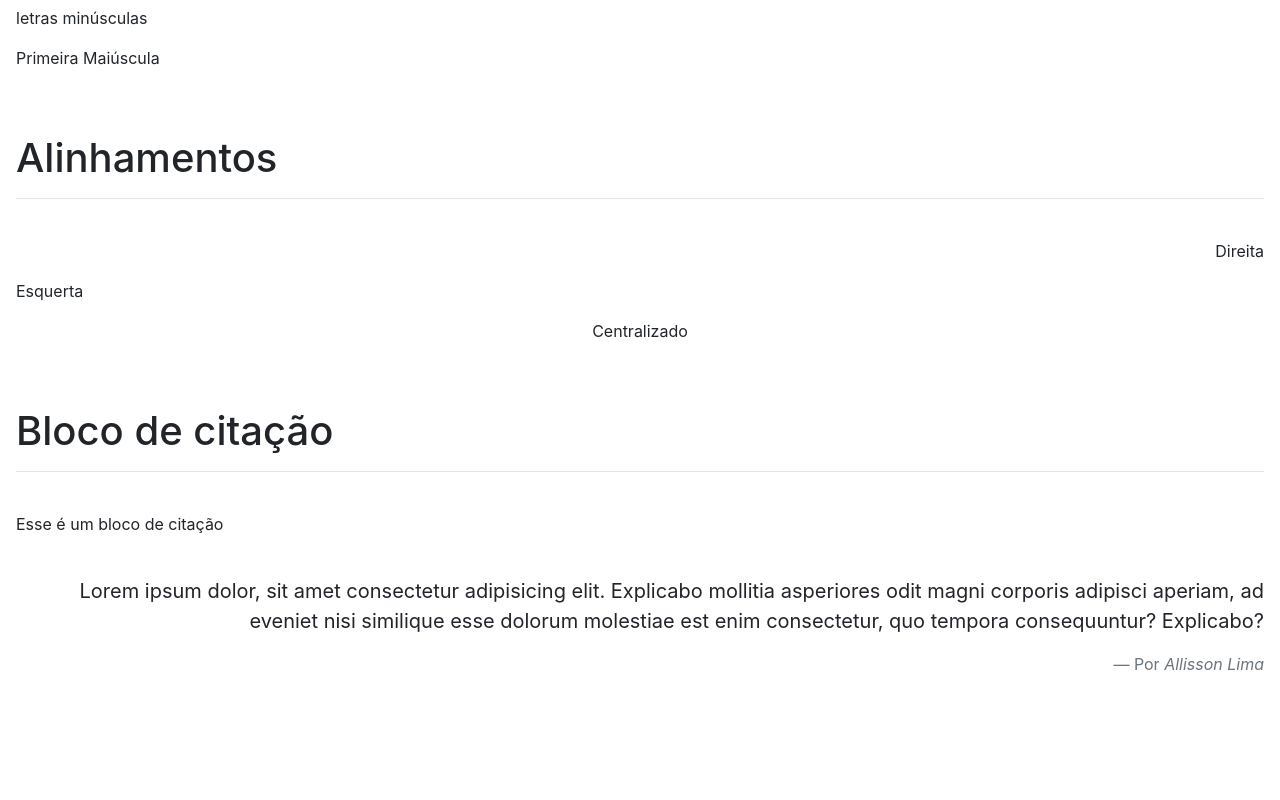
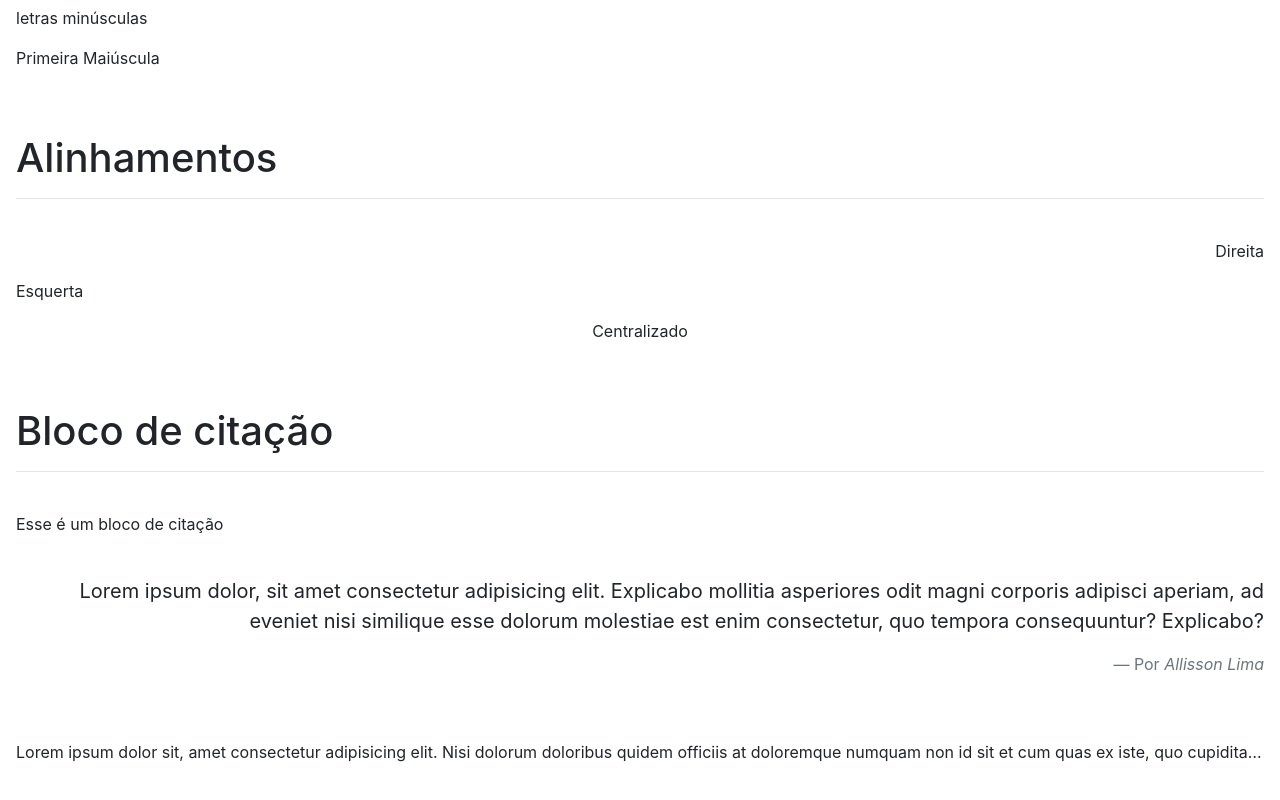
Before and after one commit to allisson-lima/BootStrap-Learning, a plain HTML site: page bootstrap5/index.html in a window 1280 px wide. Shown: the part 1500-2300 px from the top of the page. Drawn offline with nearby package versions, Linux system fonts and the light colour scheme.

Commit message:
Update index.html

```diff
--- a/bootstrap5/index.html
+++ b/bootstrap5/index.html
@@ -72,6 +72,9 @@
         <cite>Allisson Lima</cite>
       </footer>
     </blockquote>
+<br><br>
+    <!--Truncate-->
+    <p class="text-truncate">Lorem ipsum dolor sit, amet consectetur adipisicing elit. Nisi dolorum doloribus quidem officiis at doloremque numquam non id sit et cum quas ex iste, quo cupiditate voluptatibus animi ullam perspiciatis!</p>
 
     <!-- Optional JavaScript; choose one of the two! -->
 
```
